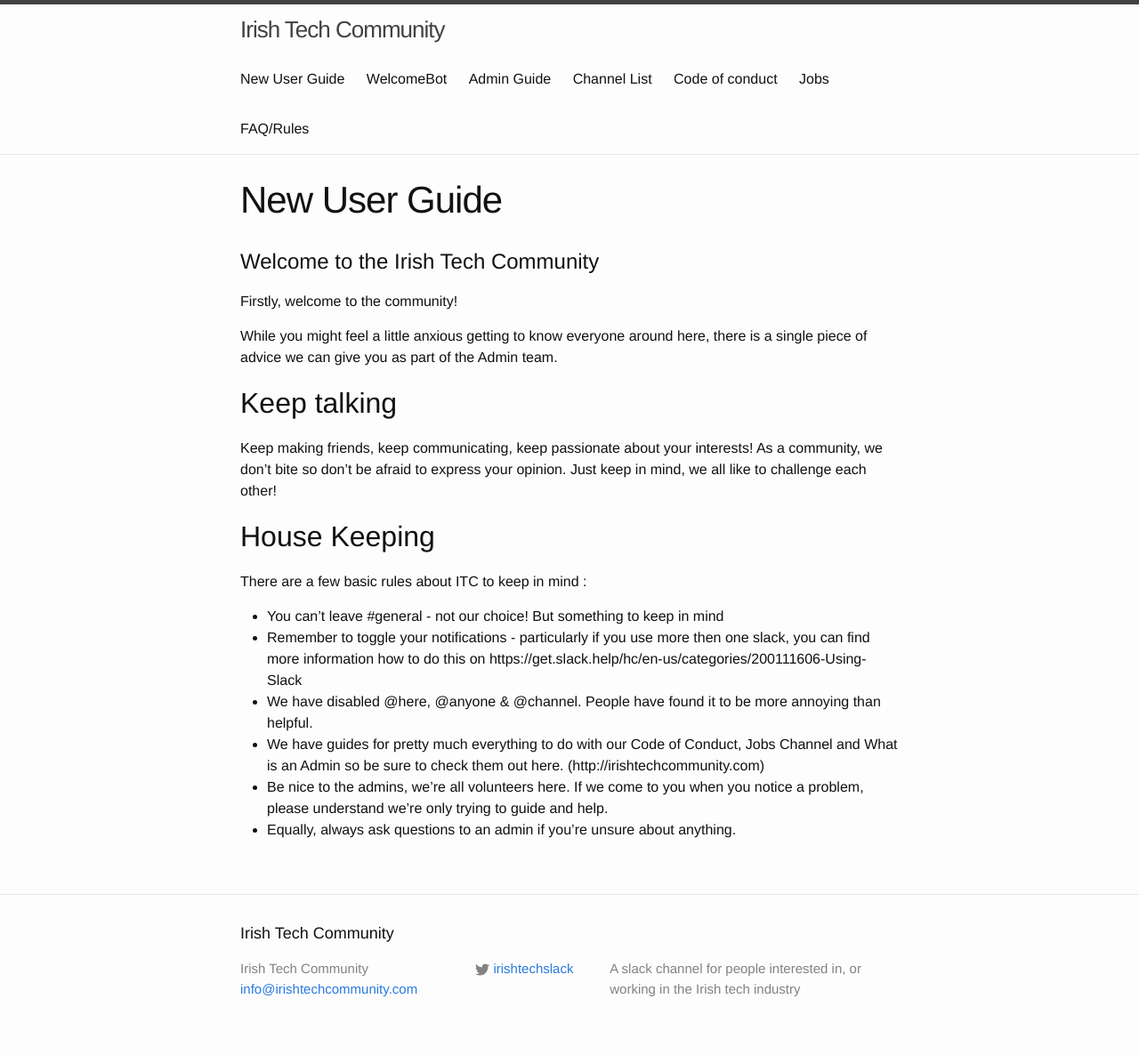
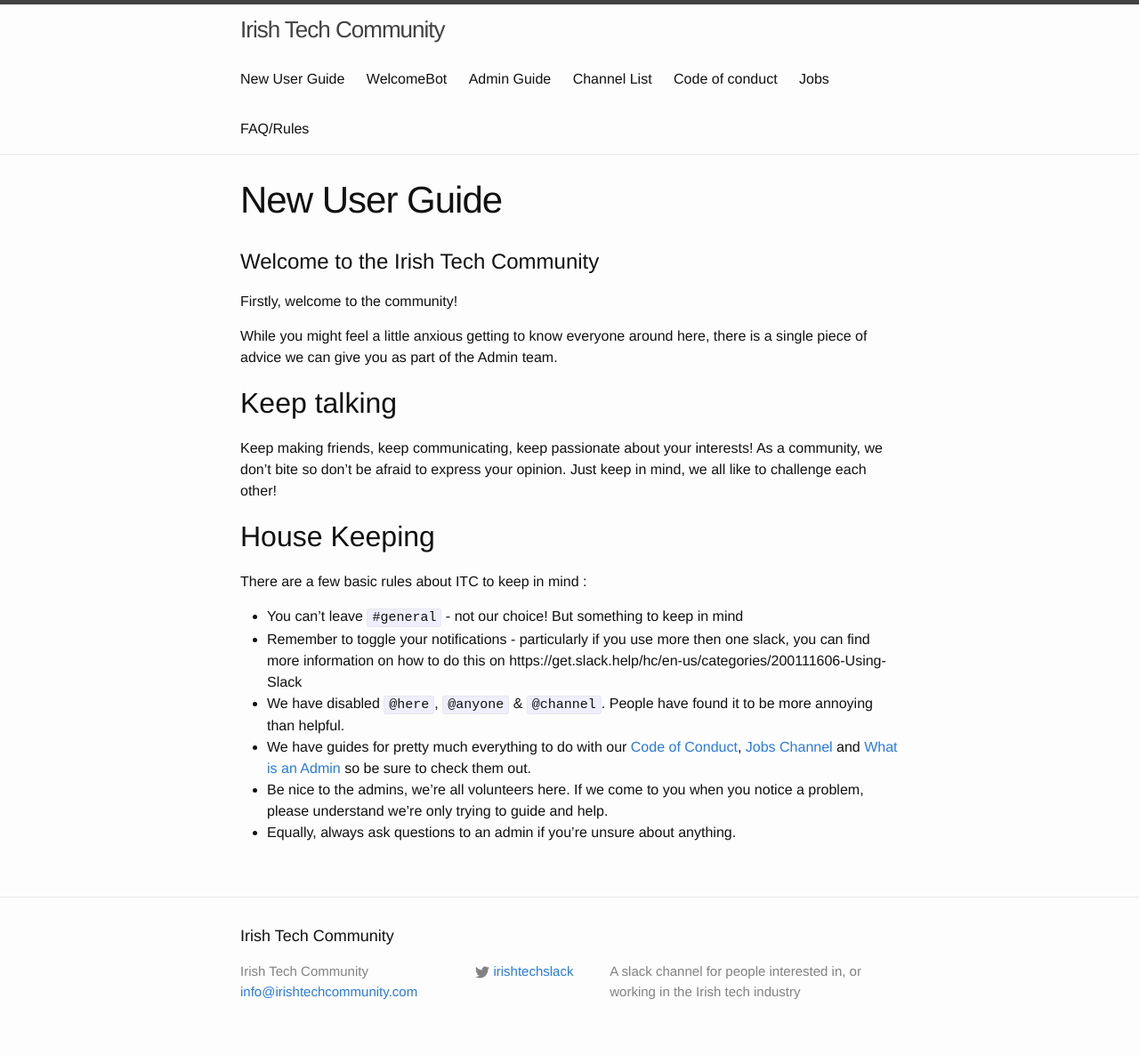
Before and after one commit to IrishTechCommunity/irishtechcommunity.github.io, a Jekyll site: the page built from NewUserGuide.md, in a window 1280 px wide. Shown: the whole page at 89% size. Built offline with Jekyll 4.4.1, drawn with Linux system fonts in a browser that asks for light colours.

Commit message:
Makes some small changes to the layout (#38)

```diff
--- a/NewUserGuide.md
+++ b/NewUserGuide.md
@@ -21,9 +21,9 @@ As a community, we don't bite so don't be afraid to express your opinion. Just k
 
 There are a few basic rules about ITC to keep in mind :
 
-- You can't leave #general -  not our choice! But something to keep in mind
-- Remember to toggle your notifications - particularly if you use more then one slack, you can find more information how to do this on https://get.slack.help/hc/en-us/categories/200111606-Using-Slack
-- We have disabled @here, @anyone & @channel. People have found it to be more annoying than helpful.
-- We have guides for pretty much everything to do with our Code of Conduct, Jobs Channel and What is an Admin so be sure to check them out here. (http://irishtechcommunity.com)
+- You can't leave `#general` -  not our choice! But something to keep in mind
+- Remember to toggle your notifications - particularly if you use more then one slack, you can find more information on how to do this on https://get.slack.help/hc/en-us/categories/200111606-Using-Slack
+- We have disabled `@here`, `@anyone` & `@channel`. People have found it to be more annoying than helpful.
+- We have guides for pretty much everything to do with our [Code of Conduct](/codeofconduct), [Jobs Channel](/jobs-faq) and [What is an Admin](/adminguide) so be sure to check them out.
 - Be nice to the admins, we're all volunteers here. If we come to you when you notice a problem, please understand we're only trying to guide and help.
 - Equally, always ask questions to an admin if you're unsure about anything.
```
